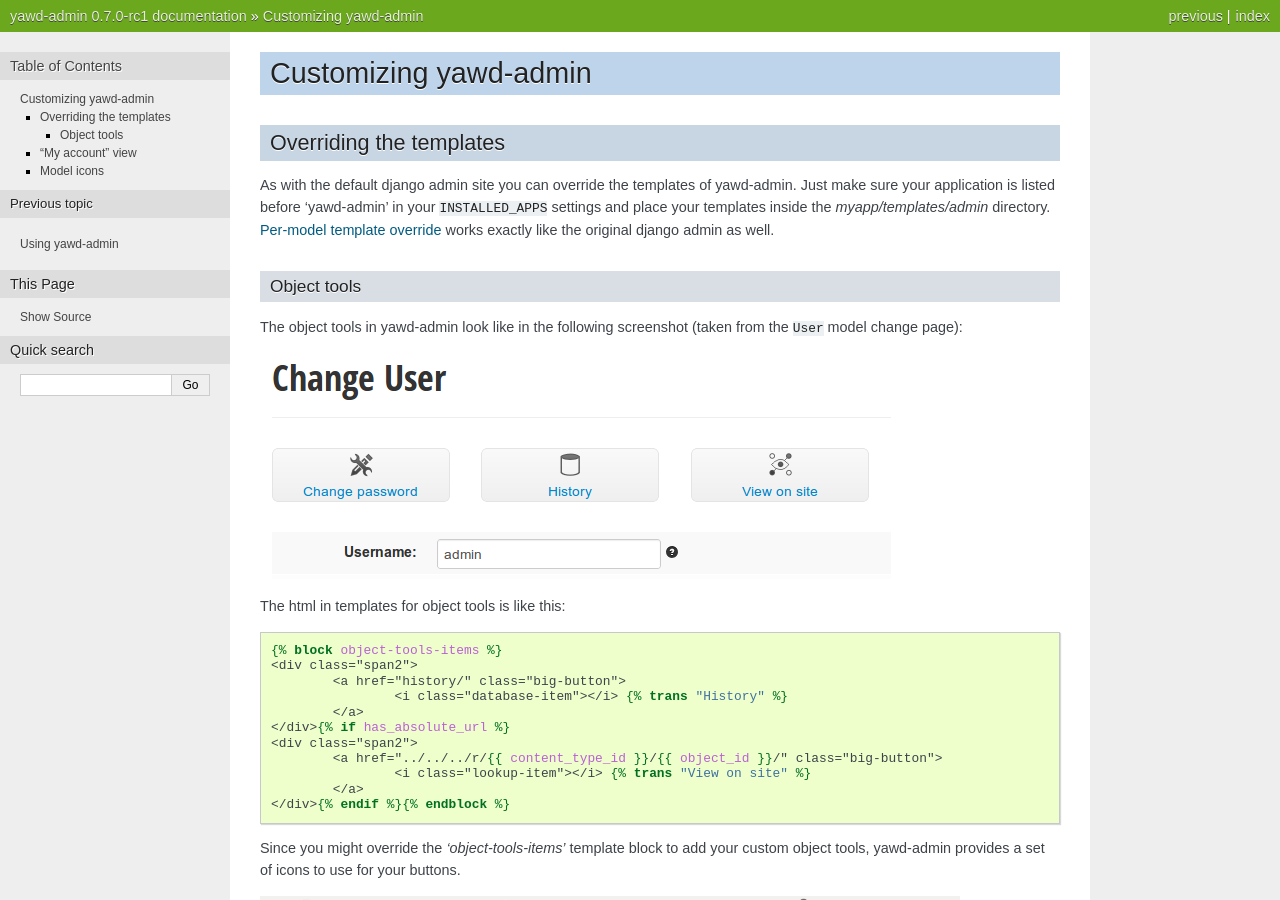
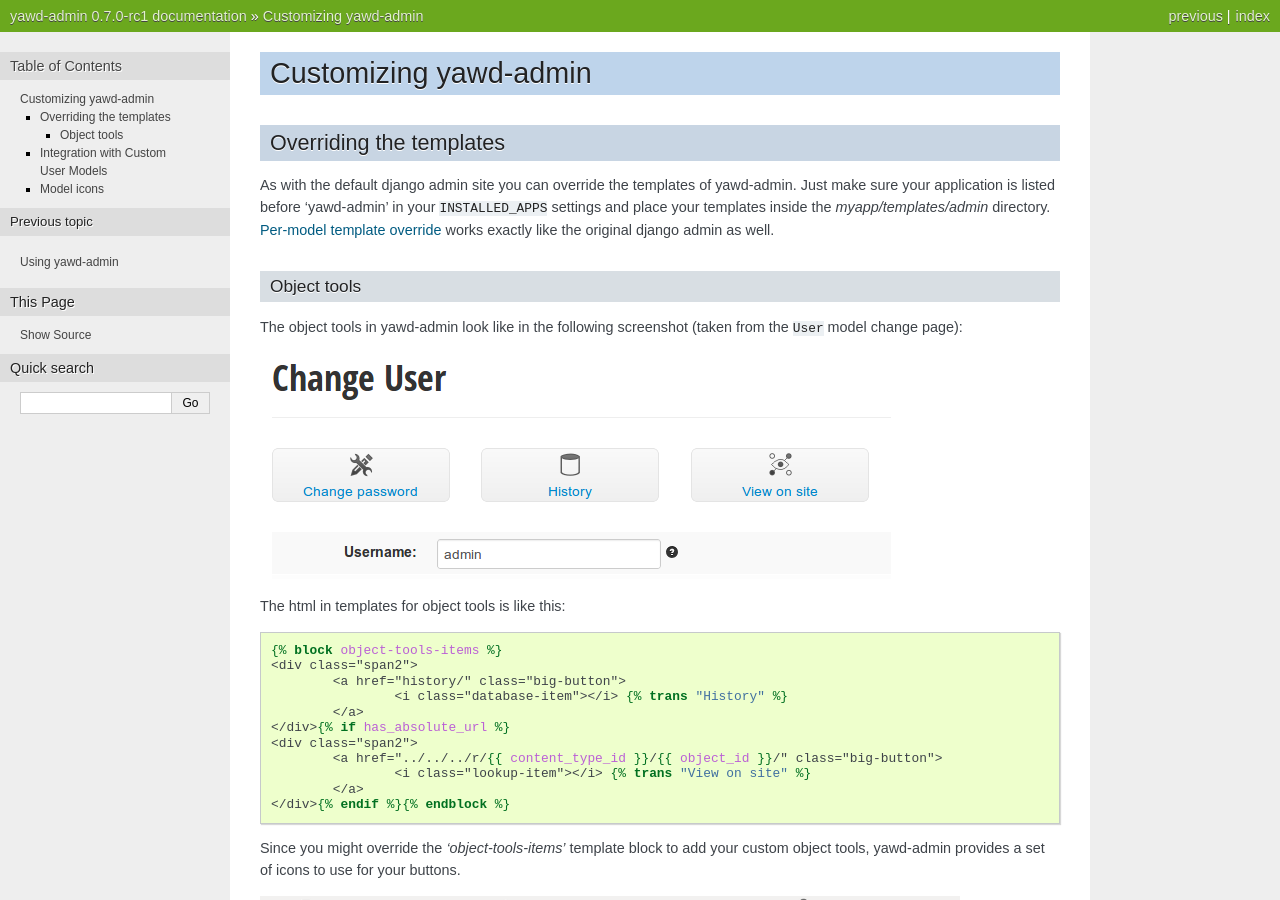
Before and after one commit to ppetrid/yawd-admin, a Sphinx documentation site: the page built from docs/customize.rst, in a window 1280 px wide and 900 px high. Built offline with Sphinx 7.4.7, drawn with Linux system fonts in a browser that asks for light colours; pages that are not in the unit, such as notebooks, are missing from menus; some of the changed text lies outside the part shown.

Commit message:
updated documentation to clarify user modelform override

```diff
--- a/docs/customize.rst
+++ b/docs/customize.rst
@@ -59,8 +59,8 @@
 	 <i class="copy-item"></i>
 
 
-"My account" view
-+++++++++++++++++
+Integration with Custom User Models
++++++++++++++++++++++++++++++++++++
 
 yawdadmin comes with a new admin view to allow staff users edit their own
 account information (username,  first name, last name and email). This view
```
